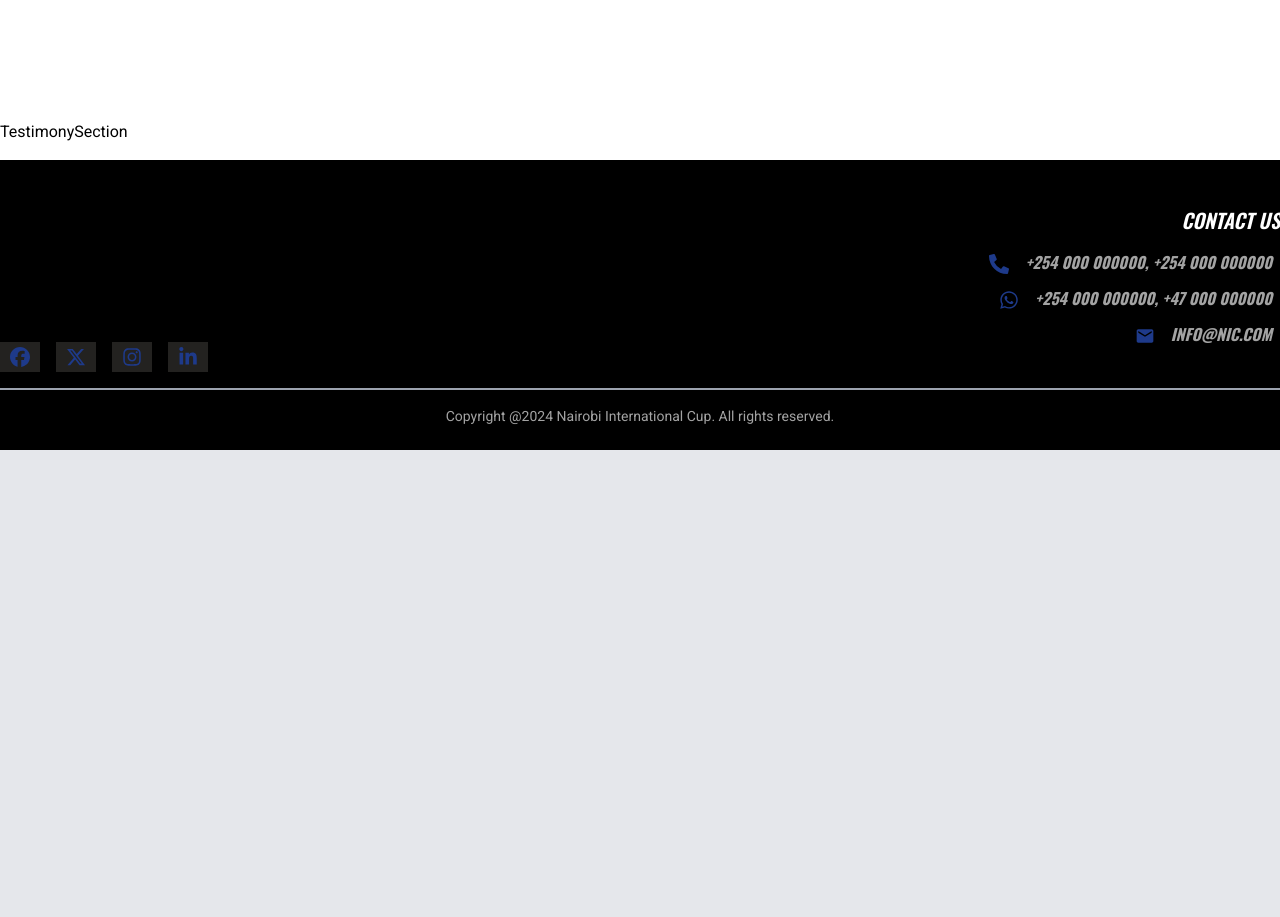
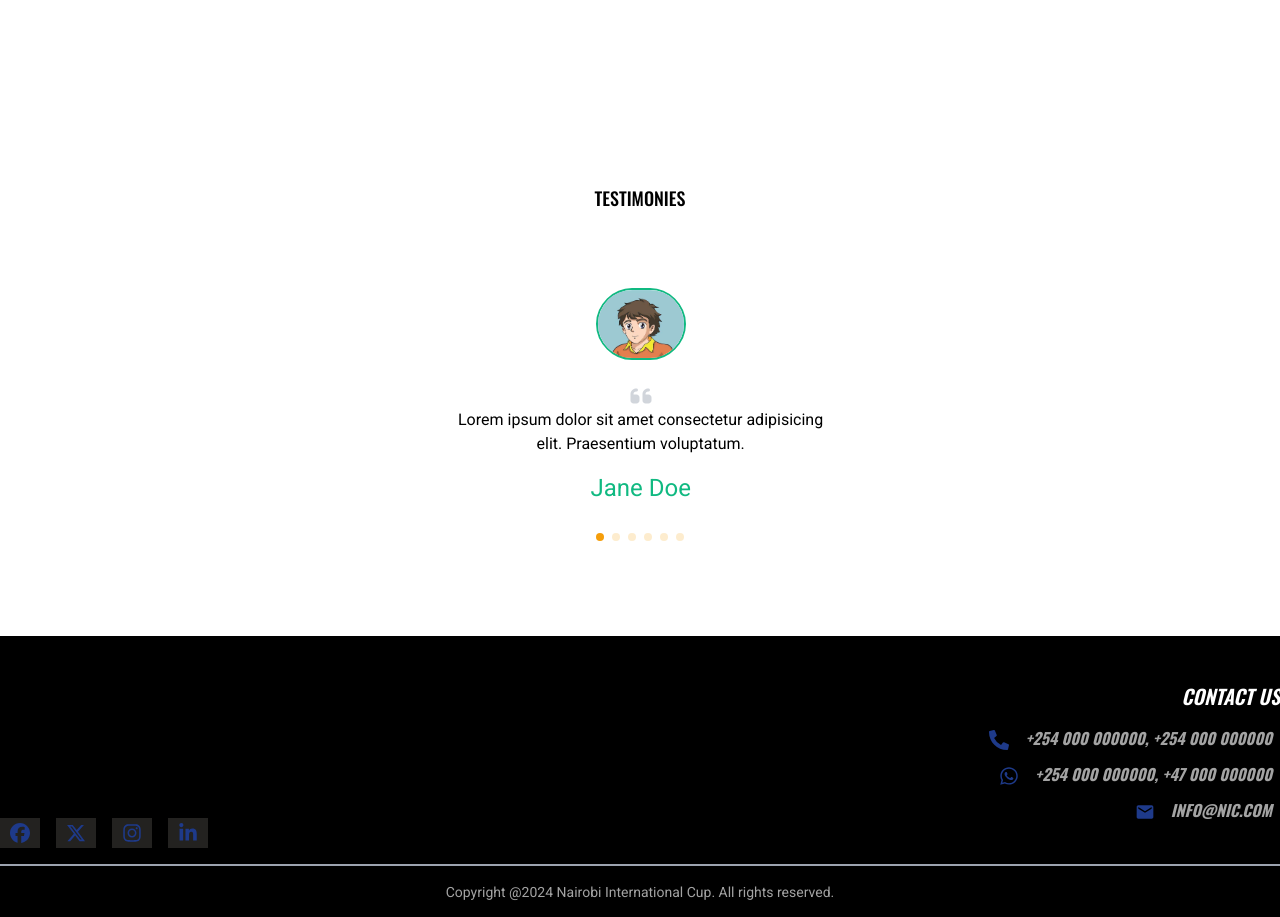
Before and after one commit to tisini-acc1/nic-cup, a Next.js app: page / in a window 1280 px wide. Shown: the part 1280-2197 px from the top of the page. Before the commit the page ends 1730 px from the top, so only its background shows below. Built offline with nearby package versions, Linux system fonts and the light colour scheme; a web font is replaced by a local one.

Commit message:
Added testimonial section

```diff
--- a/package.json
+++ b/package.json
@@ -12,7 +12,8 @@
     "next": "14.2.5",
     "react": "^18",
     "react-dom": "^18",
-    "react-icons": "^5.2.1"
+    "react-icons": "^5.2.1",
+    "swiper": "^11.1.9"
   },
   "devDependencies": {
     "@types/node": "^20",
--- a/src/app/(home)/sections/testimony.tsx
+++ b/src/app/(home)/sections/testimony.tsx
@@ -1,5 +1,107 @@
-import React from "react";
+"use client";
+
+import Image from "next/image";
+import { FaQuoteLeft } from "react-icons/fa6";
+import { Pagination } from "swiper/modules";
+
+import "swiper/css";
+import "swiper/css/pagination";
+import { Swiper, SwiperSlide } from "swiper/react";
 
 export const TestimonySection = () => {
-  return <div>TestimonySection</div>;
+  return (
+    <section className="w-full h-auto flex items-center justify-center flex-col lg:py-16 md:py-14 sm:py-12 py-10 lg:px-24 md:px-16 sm:px-6 px-4 overflow-hidden">
+      <h6 className="text-lg font-medium flex items-center gap-x-2 mb-6">
+        Testimonies
+      </h6>
+
+      <div>
+        <Swiper
+          slidesPerView={1}
+          spaceBetween={30}
+          modules={[Pagination]}
+          pagination={{
+            clickable: true,
+          }}
+          breakpoints={{
+            768: { slidesPerView: 2, spaceBetween: 30 },
+            1024: { slidesPerView: 3, spaceBetween: 30 },
+          }}
+          className="h-[320px]"
+        >
+          {testimonials.map((testimonial, idx) => (
+            <SwiperSlide key={idx} className="h-full">
+              <div className="flex flex-col items-center justify-center gap-6 text-center h-full">
+                <Image
+                  src={testimonial.img}
+                  height={90}
+                  width={90}
+                  alt=""
+                  className="rounded-full border-2 border-accent-green"
+                />
+                <div className="flex flex-col justify-center items-center">
+                  <FaQuoteLeft className="text-2xl text-gray-300" />
+                  <p className="max-w-[380px] mb-4">{testimonial.message}</p>
+                  <span className="text-2xl text-accent-green">
+                    {testimonial.name}
+                  </span>
+                </div>
+              </div>
+            </SwiperSlide>
+          ))}
+        </Swiper>
+      </div>
+    </section>
+  );
 };
+
+const testimonials = [
+  {
+    img: "/avatar.jpeg",
+    message:
+      "Lorem ipsum dolor sit amet consectetur adipisicing elit. Praesentium voluptatum.",
+    name: "John Doe",
+  },
+  {
+    img: "/avatar.jpeg",
+    message:
+      "Lorem ipsum dolor sit amet consectetur adipisicing elit. Praesentium voluptatum.",
+    name: "Jane Doe",
+  },
+  {
+    img: "/avatar.jpeg",
+    message:
+      "Lorem ipsum dolor sit amet consectetur adipisicing elit. Praesentium voluptatum.",
+    name: "Michael Doe",
+  },
+  {
+    img: "/avatar.jpeg",
+    message:
+      "Lorem ipsum dolor sit amet consectetur adipisicing elit. Praesentium voluptatum.",
+    name: "Jones Doe",
+  },
+  {
+    img: "/avatar.jpeg",
+    message:
+      "Lorem ipsum dolor sit amet consectetur adipisicing elit. Praesentium voluptatum.",
+    name: "Smith Doe",
+  },
+  {
+    img: "/avatar.jpeg",
+    message:
+      "Lorem ipsum dolor sit amet consectetur adipisicing elit. Praesentium voluptatum.",
+    name: "Hellen Doe",
+  },
+  {
+    img: "/avatar.jpeg",
+    message:
+      "Lorem ipsum dolor sit amet consectetur adipisicing elit. Praesentium voluptatum.",
+    name: "Mary Doe",
+  },
+  {
+    img: "/avatar.jpeg",
+    message:
+      "Lorem ipsum dolor sit amet consectetur adipisicing elit. Praesentium voluptatum.",
+    name: "James Doe",
+  },
+];
```
Also changed, not shown: public/avatar.jpeg (added), 1 other file (tests, documents, lock files or other folders).
